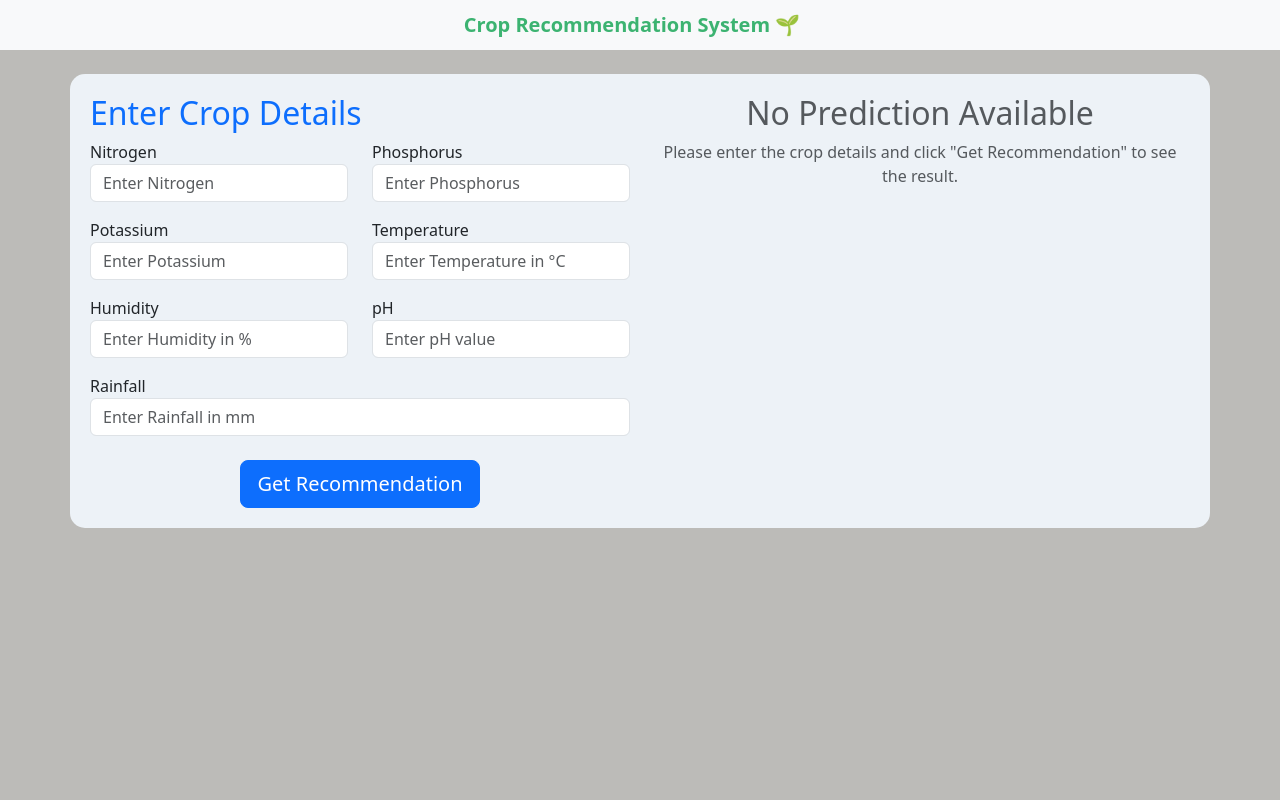
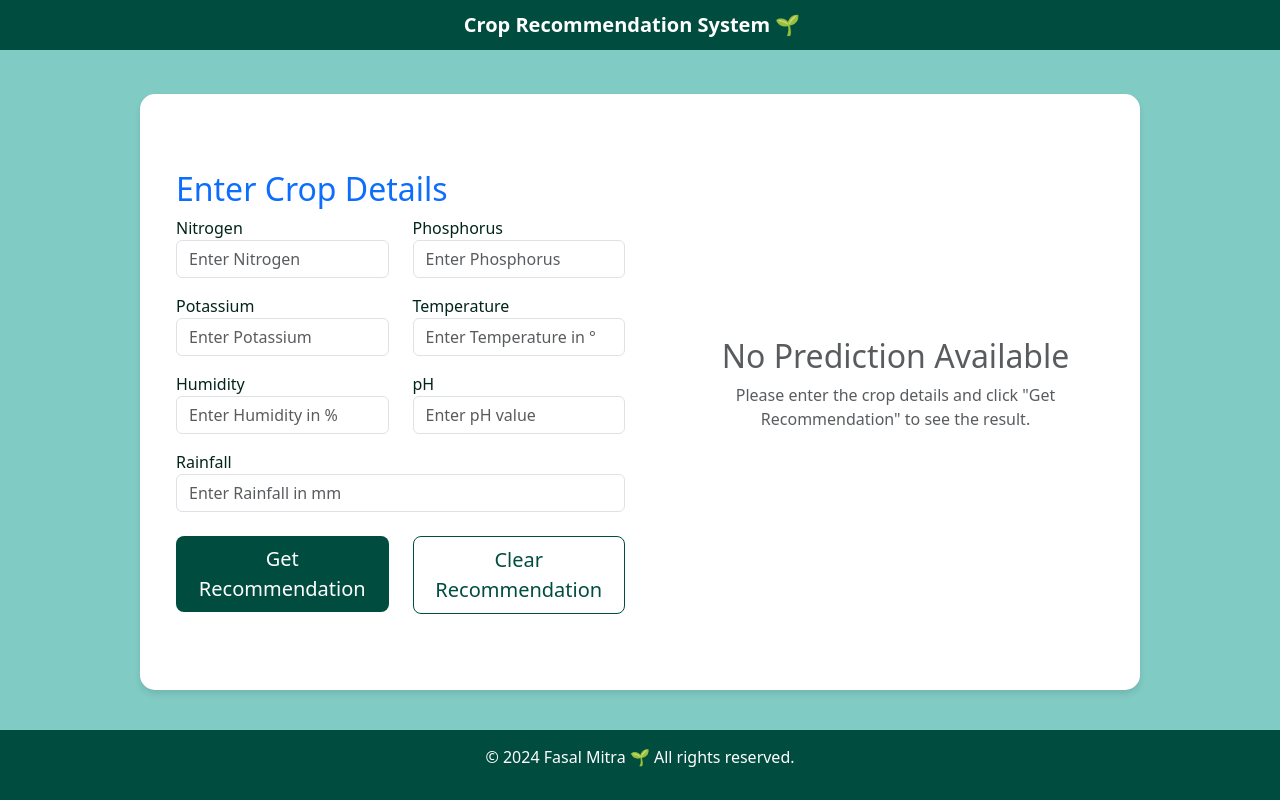
Before and after one commit to Myselfshubham/Crop-Recommendation-System, a Flask app: page / in a window 1280 px wide. Run offline with Flask 3, Linux system fonts and the light colour scheme; parts of the project's set-up code (start-up, migrations or seed data) failed here and were passed over.

Commit message:
Update index.html
UI Improvemnt

```diff
--- a/templates/index.html
+++ b/templates/index.html
@@ -11,55 +11,149 @@
       crossorigin="anonymous"
     />
     <style>
+      :root {
+        --primary-color: #004d40; /* Deep teal for sophistication */
+        --primary-color-dark: #00251a; /* Dark greenish-teal for contrast */
+        --primary-color-light: #80cbc4; /* Aqua green for a clean accent */
+        --white: #ffffff; /* Neutral white */
+        --max-width: 1000px;
+      }
+
+      body {
+        background: var(--primary-color-light);
+        color: var(--primary-color-dark);
+        margin: 0;
+        display: flex;
+        flex-direction: column;
+        min-height: 100vh;
+      }
+
+      .navbar {
+        background: var(--primary-color);
+      }
+
       .navbar-brand {
         font-weight: bold;
-        color: mediumseagreen;
-      }
-
-      /* Responsive font size for navbar title */
-      @media (max-width: 576px) {
-        .navbar-brand {
-          font-size: 1.25rem; /* Adjust font size for mobile screens */
-        }
+        color: var(--white);
       }
 
       .container {
-        background: #edf2f7;
+        background: var(--white);
         padding: 20px;
         border-radius: 15px;
+        box-shadow: 0 4px 6px rgba(0, 0, 0, 0.1);
+        max-width: var(--max-width);
+        margin: 20px auto; /* Add vertical and horizontal margin */
+        flex-grow: 1;
+        display: flex;
+        flex-direction: column;
+        justify-content: center;
       }
 
+      .main-row {
+        display: flex;
+        flex-wrap: wrap;
+        gap: 20px;
+        justify-content: space-between;
+      }
+
+      .form-container,
+      .result-container {
+        flex: 1;
+        min-width: 300px;
+        margin: auto;
+      }
+
+      h2 {
+        color: var(--primary-color-dark);
+      }
+
+      .btn-primary {
+        background: var(--primary-color);
+        border: none;
+      }
+
+      .btn-primary:hover {
+        background: var(--primary-color-dark);
+      }
+
+      .btn-outline-danger {
+        border-color: var(--primary-color);
+        color: var(--primary-color);
+      }
+
+      .btn-outline-danger:hover {
+        background: var(--primary-color-light);
+        color: var(--white);
+      }
       .card {
         margin: 20px auto;
-        color: white;
+        color: var(--primary-color-dark); /* Ensure text is visible */
         max-width: 400px;
+        background: var(--primary-color-light); /* Match card theme */
       }
 
-      .card img {
-        width: 100%;
-        max-height: 300px;
-        object-fit: cover;
+      .card .card-title {
+        color: yellow; /* Ensure title is visible */
+        font-size: 1.5rem; /* Make it prominent */
+        font-weight: bold;
+        text-align: center;
+      }
+
+      .card .card-text {
+        color: var(
+          --primary-color-light
+        ); /* Ensure result description is readable */
+        font-size: 1rem;
+      }
+
+      footer {
+        background: var(--primary-color);
+        color: var(--white);
+        padding: 15px 0;
+        text-align: center;
+        margin-top: 20px; /* Added margin for separation */
+      }
+
+      @media (max-width: 768px) {
+        .container {
+          padding: 15px; /* Reduced padding for smaller screens */
+          margin: 20px; /* Proper left-right spacing for smaller screens */
+          box-sizing: border-box; /* Ensures the margin fits within the viewport */
+          width: calc(100% - 40px); /* Prevents horizontal scrolling */
+        }
+      }
+      /* For medium screens (tablets) */
+      @media (min-width: 576px) and (max-width: 991px) {
+        .container {
+          margin: 0 auto; /* Center the container */
+          padding-left: 15px; /* Add padding for left */
+          padding-right: 15px; /* Add padding for right */
+          width: calc(100% - 30px); /* Prevent horizontal scrolling */
+          box-sizing: border-box; /* Include padding in width calculation */
+        }
+
+        .row.mt-4 {
+          flex-direction: column; /* Stack buttons vertically */
+          align-items: center; /* Center align them */
+          gap: 15px; /* Add spacing between buttons */
+        }
+
+        .row.mt-4 .col-md-6 {
+          width: 100%; /* Make buttons full width */
+        }
       }
 
       @media (min-width: 992px) {
         .main-row {
-          display: flex;
-          align-items: flex-start;
-        }
-        .form-container {
-          flex: 1;
-          margin-right: 20px;
-        }
-        .result-container {
-          flex: 1;
+          gap: 30px;
         }
       }
     </style>
   </head>
-
-  <body style="background: #bcbbb8">
+  <body>
     <!-- Navbar -->
-    <nav class="navbar navbar-expand-lg navbar-light bg-light mb-4">
+    <nav class="navbar navbar-expand-lg navbar-light mb-4">
       <div class="container-fluid justify-content-center">
         <a href="#" class="navbar-brand text-center display-6">
           Crop Recommendation System 🌱
@@ -68,11 +162,10 @@
     </nav>
 
     <!-- Main container -->
-    <div class="container my-3">
-      <!-- Main row: form on the left, result on the right -->
+    <div class="container">
       <div class="main-row">
         <!-- Form container -->
-        <div class="form-container">
+        <div class="form-container px-3 py-4">
           <h2 class="text-primary">Enter Crop Details</h2>
           <form action="/predict" method="POST">
             <div class="row">
@@ -169,16 +262,24 @@
             </div>
 
             <div class="row mt-4">
-              <div class="col-md-12 text-center">
+              <div class="col-md-6 col-12 text-center mb-3 mb-md-0">
                 <button type="submit" class="btn btn-primary btn-lg">
                   Get Recommendation
                 </button>
+              </div>
+              <div class="col-md-6 col-12 text-center">
+                <a
+                  href="/"
+                  class="btn btn-outline-danger btn-lg"
+                  style="text-decoration: none"
+                >
+                  Clear Recommendation
+                </a>
               </div>
             </div>
           </form>
         </div>
 
-        <!-- Result container -->
         <!-- Result container -->
         <div class="result-container">
           {% if result and crop_image %}
@@ -207,10 +308,17 @@
       </div>
     </div>
 
-    <script
-      src="https://cdn.jsdelivr.net/npm/bootstrap@5.3.0-alpha3/dist/js/bootstrap.bundle.min.js"
-      integrity="sha384-ENjdO4Dr2bkBIFxQpeoTz1HIcje39Wm4jDKdf19U8gI4ddQ3GYNS7NTKfAdVQSZe"
-      crossorigin="anonymous"
-    ></script>
+    <!-- Footer -->
+    <footer>
+      <p>
+        &copy; <span id="current-year"></span> Fasal Mitra 🌱 All rights
+        reserved.
+      </p>
+    </footer>
+
+    <script>
+      document.getElementById("current-year").innerText =
+        new Date().getFullYear();
+    </script>
   </body>
 </html>
```
